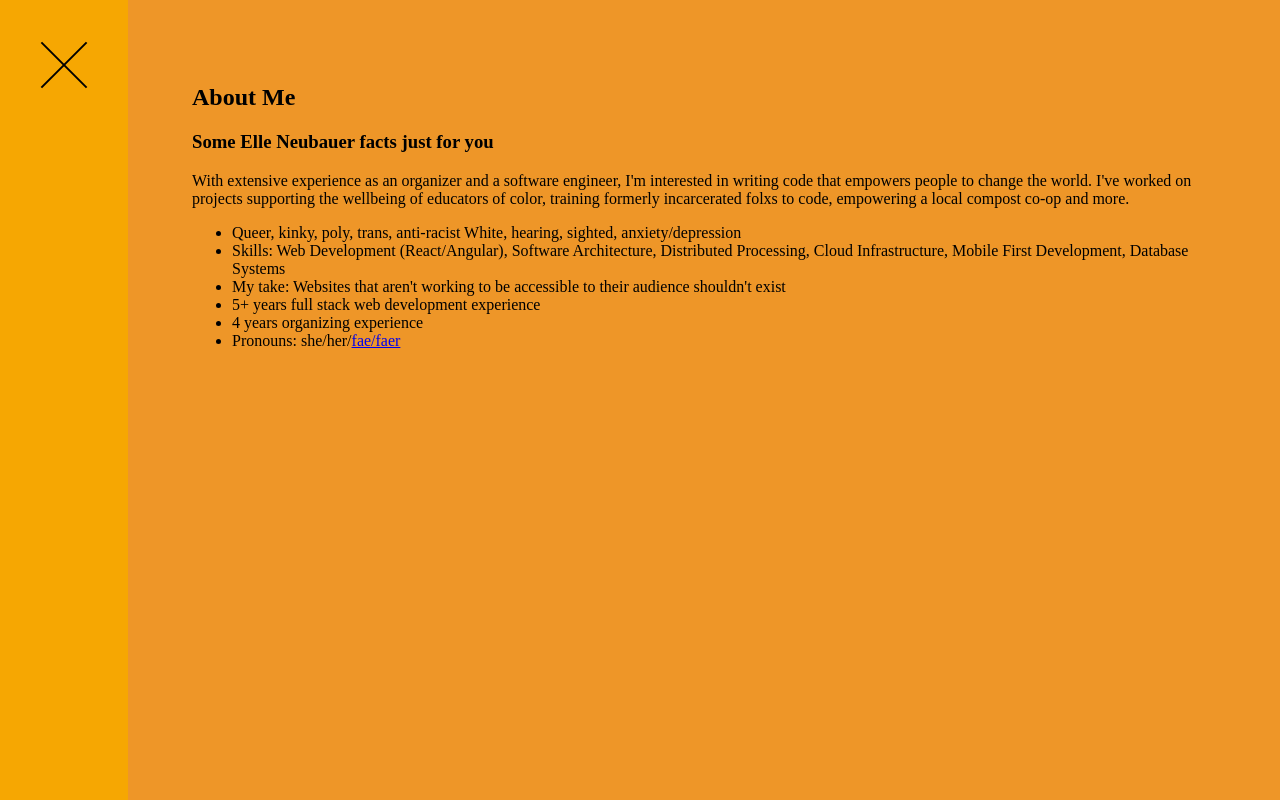
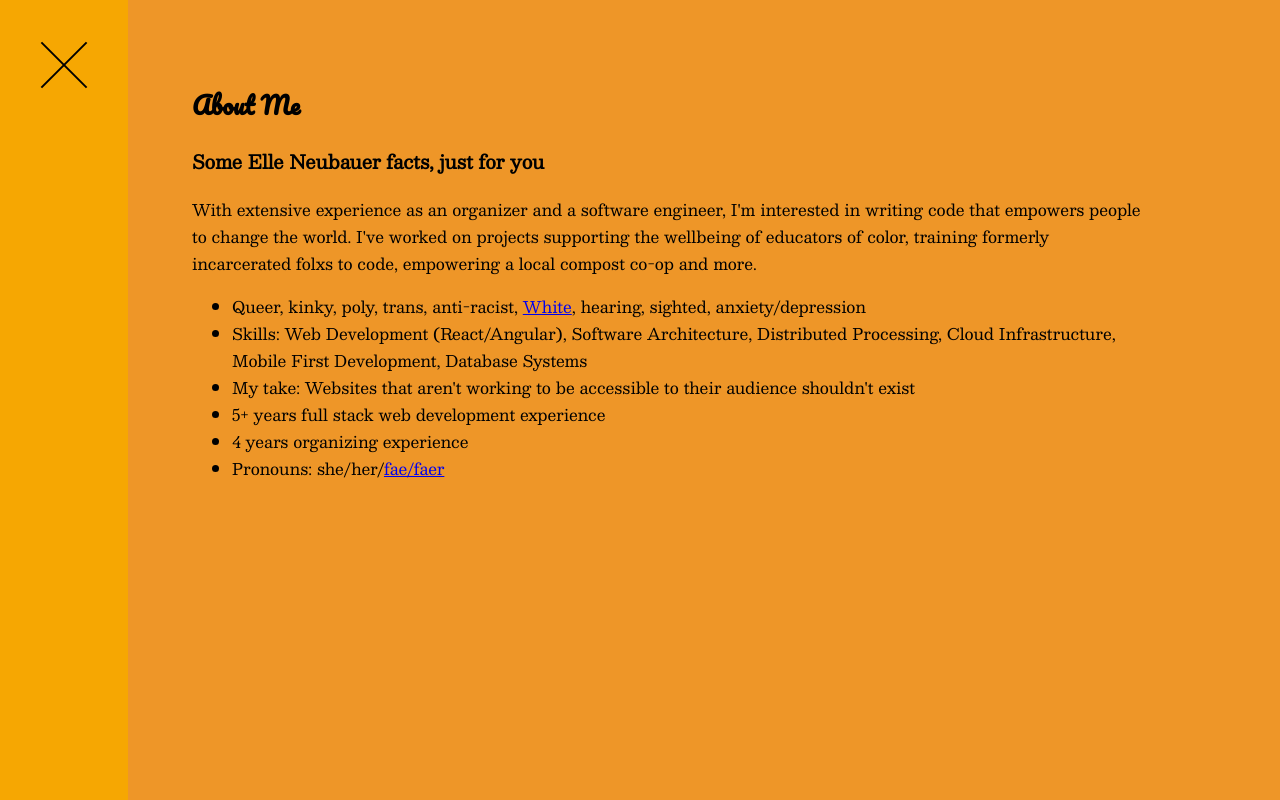
Before and after one commit to elleneub/personal-site, a plain HTML site: page index.html in a window 1280 px wide. Both pictures are taken after a click on the button "About Me". Shown: the top 800 px of the page. Drawn offline with nearby package versions, Linux system fonts and the light colour scheme; grey boxes are pictures that could not be loaded.

Commit message:
Fonts, getting back transitions, little tweaks

```diff
--- a/custom.css
+++ b/custom.css
@@ -5,11 +5,17 @@ body {
   margin: 0;
   background-color: rgb(246, 167, 2);
   overflow: hidden;
+  font-family: "Besley", serif;
 }
 
 .sr-only {
   position: absolute;
   clip: rect(1px 1px 1px 1px);
+}
+
+h1,
+h2 {
+  font-family: "Pacifico", cursive;
 }
 
 /******** LANDING PAGE ********/
@@ -115,8 +121,7 @@ button:focus {
 }
 
 /******** OFF OF LANDING PAGE ********/
-.close-icon {
-  display: none;
+#close_icon {
   position: absolute;
   width: 5vw;
   height: 5vw;
@@ -127,8 +132,8 @@ button:focus {
     */
 }
 
-.close-icon:before,
-.close-icon:after {
+#close_icon:before,
+#close_icon:after {
   position: absolute;
   top: 2.5vw;
   content: " ";
@@ -138,18 +143,14 @@ button:focus {
   transition: transform 1s, height 1s;
 }
 
-.not-home .close-icon {
-  display: inherit;
-}
-
-.not-home .close-icon:before {
+.not-home #close_icon:before {
   transform: rotate(45deg);
 }
-.not-home .close-icon:after {
+.not-home #close_icon:after {
   transform: rotate(-45deg);
 }
-.not-home .close-icon:before,
-.not-home .close-icon:after {
+.not-home #close_icon:before,
+.not-home #close_icon:after {
   height: 2px;
 }
 
@@ -157,9 +158,7 @@ button:focus {
 
 .content-section {
   position: absolute;
-  width: 80vw;
   padding: 5vw;
-  opacity: 0;
 }
 
 .square {
@@ -182,13 +181,12 @@ button:focus {
 }
 
 #about_me_section {
-  display: none;
   transform: translate(-90vw, 0);
+  width: 75vw;
   transition: width 1.5s, opacity 1.5s, transform 1.5s;
 }
 
 .about-me #about_me_section {
-  display: inherit;
   transform: translate(10vw, 0);
   opacity: 1;
 }
@@ -256,14 +254,12 @@ button:focus {
 
 #contact_me_section {
   width: 35vw;
-  transform: translate(10vw, 100vh);
-  display: none;
+  transform: translate(10vw, -100vh);
+  transition: transform 1s;
 }
 
 .contact-me #contact_me_section {
   transform: translate(10vw, 0);
-  opacity: 1;
-  display: inherit;
 }
 
 .contact-me #hero_img {
--- a/index.html
+++ b/index.html
@@ -5,17 +5,27 @@
     <meta charset="utf-8">
     <meta name="description" content="Elle Neubauer: Software Engineer, Organizer, Founder, Leader">
     <script src="https://use.fontawesome.com/f380a848c4.js"></script>
+    <link rel="preconnect" href="https://fonts.googleapis.com">
+    <link rel="preconnect" href="https://fonts.gstatic.com" crossorigin>
+    <link href="https://fonts.googleapis.com/css2?family=Besley&family=Pacifico&display=swap" rel="stylesheet">
     <script>
         function applyHomeStyles(el, goingHome) {
             var homeSection = document.getElementById("home_section");
+            var closeIcon = document.getElementById("close_icon");
+            var contactMeSection = document.getElementById("contact_me_section");
+            var aboutMeSection = document.getElementById("about_me_section");
             if (goingHome) {
                 el.classList.remove("not-home");
                 el.classList.add("home");
                 homeSection.setAttribute("aria-hidden", "false")
+                closeIcon.setAttribute("aria-hidden", "true")
+                contactMeSection.setAttribute("aria-hidden", "true")
+                aboutMeSection.setAttribute("aria-hidden", "true")
             } else {
-                homeSection.setAttribute("aria-hidden", "true")
                 el.classList.remove("home");
                 el.classList.add("not-home");
+                homeSection.setAttribute("aria-hidden", "true")
+                closeIcon.setAttribute("aria-hidden", "false")
             }
         }
 
@@ -25,7 +35,8 @@
             applyHomeStyles(element, false);
             var aboutMeEl = document.getElementById("about_me_header");
             aboutMeEl.focus();
-            console.log('about me', aboutMeEl);
+            var aboutMeSection = document.getElementById("about_me_section");
+            aboutMeSection.setAttribute("aria-hidden", "false")
 
         }
 
@@ -35,6 +46,9 @@
             applyHomeStyles(element, false);
             var contactMeEl = document.getElementById("contact_me_header");
             contactMeEl.focus();
+            var contactMeSection = document.getElementById("contact_me_section");
+            contactMeSection.setAttribute("aria-hidden", "false")
+
         }
 
         function goToHome() {
@@ -67,9 +81,7 @@
 <body id="body" class="home">
 
     <!-- Home -->
-    <div id="left-bar">
-        <div class="close-icon" onclick="goToHome()" role="button" aria-label="Return to home"></div>
-    </div>
+    <div id="close_icon" onclick="goToHome()" role="button" aria-label="Return to home"></div>
     <div id="home_section">
         <h1 class="sr-only" id="home_header" tabindex="0">Welcome to Elle Neubauer's Personal Site</h2>
         <img id="hero_img" src="slide.png" alt="Elle Neubauer wearing a yellow jumper and smiling as she slides onto the screen"
@@ -107,7 +119,7 @@
     <div class="square about-me-square"></div>
     <div class="content-section" id="about_me_section">
         <h2 id="about_me_header" tabindex="0">About Me</h2>
-        <h3>Some Elle Neubauer facts just for you</h3>
+        <h3>Some Elle Neubauer facts, just for you</h3>
         <p>
             With extensive experience as an organizer and a software engineer,
             I'm interested in writing code that empowers people to change the world.
@@ -115,7 +127,11 @@
             training formerly incarcerated folxs to code, empowering a local compost co-op and more.
         </p>
         <ul>
-            <li>Queer, kinky, poly, trans, anti-racist White, hearing, sighted, anxiety/depression</li>
+            <li>
+                Queer, kinky, poly, trans, anti-racist,
+                <a href="https://www.washingtonpost.com/opinions/2020/07/22/why-white-should-be-capitalized/" target="_blank">White</a>,
+                hearing, sighted, anxiety/depression
+            </li>
 
             <li>
                 Skills: Web Development (React/Angular), Software Architecture, Distributed Processing,
```
